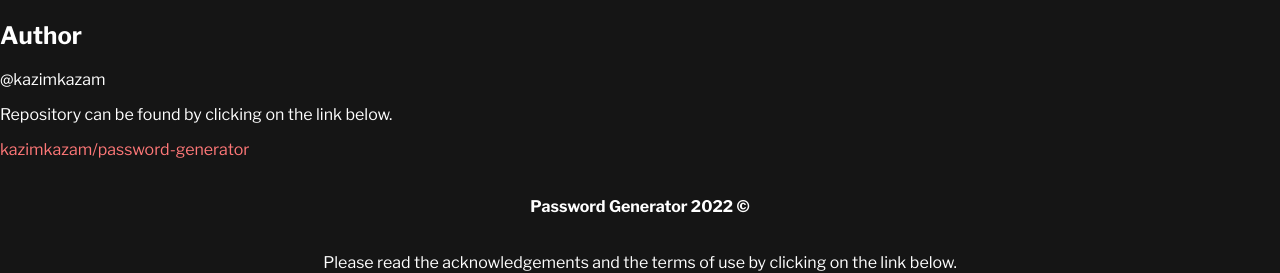
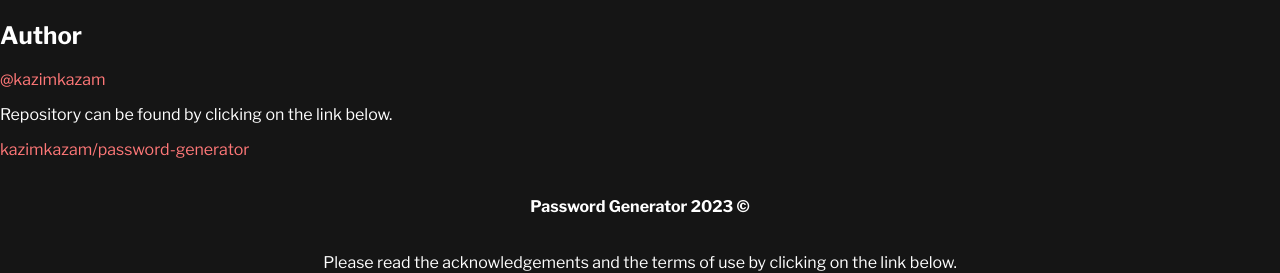
Before and after one commit to kazimkazam/password-generator, a React (Create React App) app: page /acknowledgements in a window 1280 px wide. Shown: the part 1062-1335 px from the top of the page. Built offline with nearby package versions, Linux system fonts and the light colour scheme.

Commit message:
Readme and footer updated

```diff
--- a/src/Components/PresentationalComponents/Acknowledgements/Acknowledgements.js
+++ b/src/Components/PresentationalComponents/Acknowledgements/Acknowledgements.js
@@ -45,7 +45,7 @@ approval or endorsement of the linked web site by us. Use of any such linked web
                 <br></br>
 
                 <h2>Author</h2>
-                <p>@kazimkazam</p>
+                <a href="https://github.com/kazimkazam">@kazimkazam</a>
                 <p>Repository can be found by clicking on the link below.</p>
                 <a href="https://github.com/kazimkazam/password-generator">kazimkazam/password-generator</a>
             </div>
--- a/src/Components/PresentationalComponents/Footer/Footer.js
+++ b/src/Components/PresentationalComponents/Footer/Footer.js
@@ -3,7 +3,7 @@ import { NavLink } from 'react-router-dom';
 const Footer = (props) => {
     return(
         <div className='footer'>
-            <h4>Password Generator 2022 ©</h4>
+            <h4>Password Generator 2023 ©</h4>
 
             <p>Please read the acknowledgements and the terms of use by clicking on the link below.</p>
             <NavLink to={ '/acknowledgements' } id={ 'acknowledgements' } name={ 'acknowledgements' } onClick={ props.onClick } >Acknowledgements and terms</NavLink>
```
Also changed, not shown: 1 other file (tests, documents, lock files or other folders).
